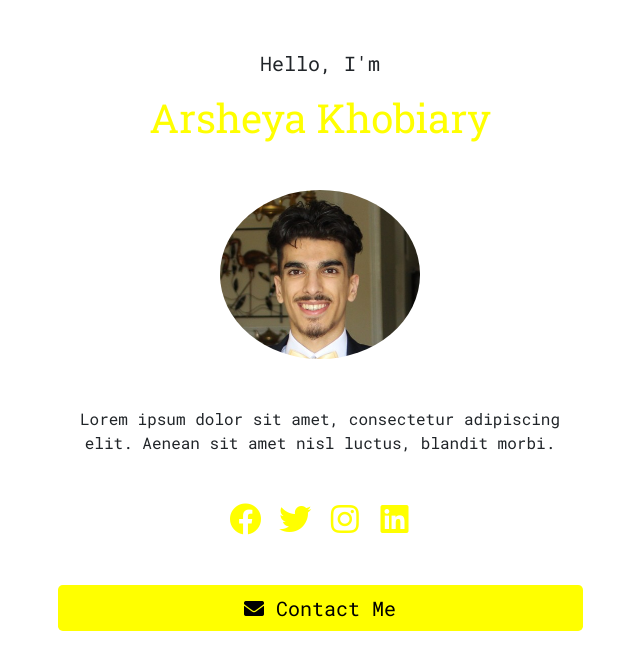
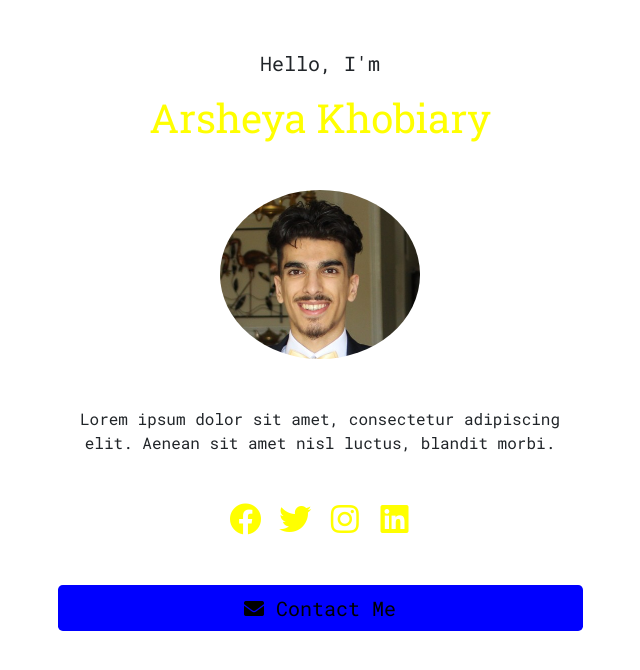
Before and after one commit to arshh98/samplerun, a plain HTML site: page index.html in a window 1280 px wide. In both pictures the pointer is over the link "Contact Me". Shown: the whole page, without its empty margins (320-960 px from the left). Drawn offline with nearby package versions, Linux system fonts and the light colour scheme.

Commit message:
Add files via upload

```diff
--- a/css/style.css
+++ b/css/style.css
@@ -25,6 +25,6 @@ a:hover {
 }
 
 .btn-primary:hover, .btn-primary:active, .btn-primary:focus {
-    background-color: yellow !important;
+    background-color: blue !important;
     color: black;
 }
```
